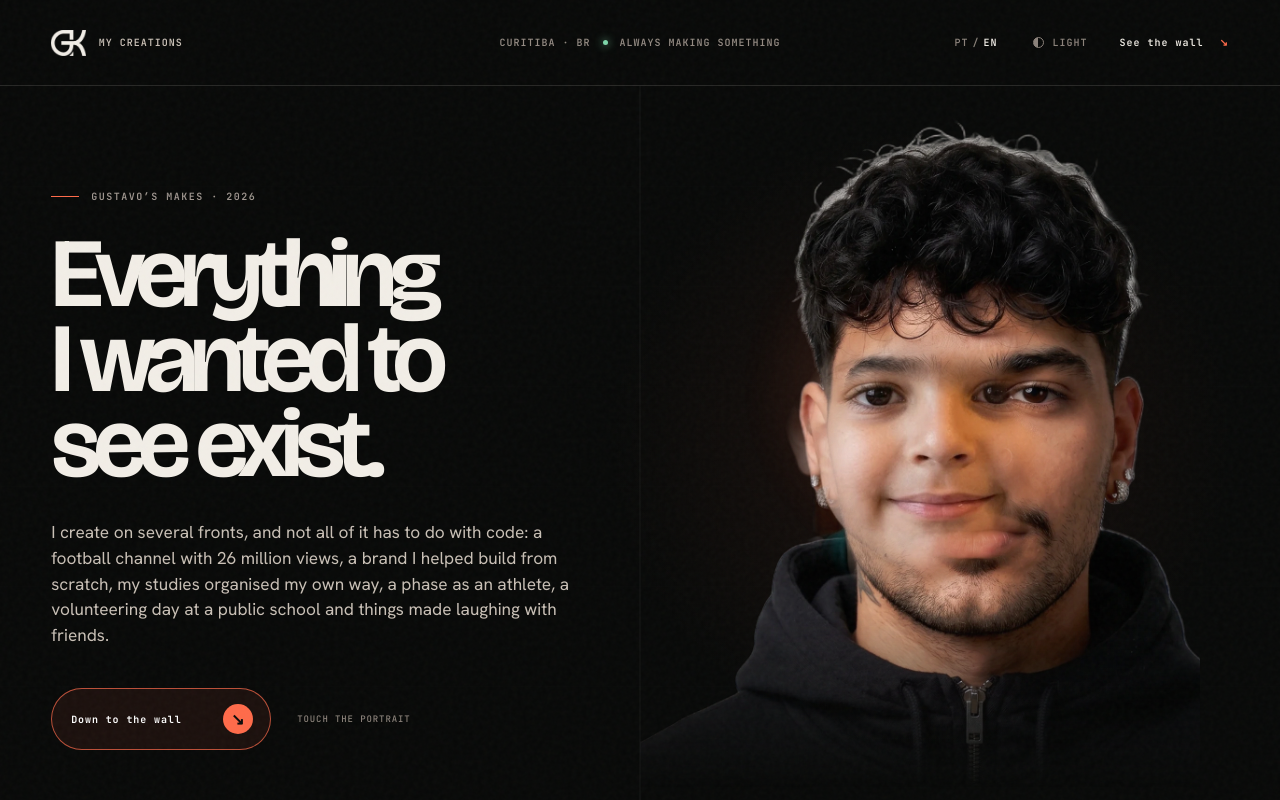
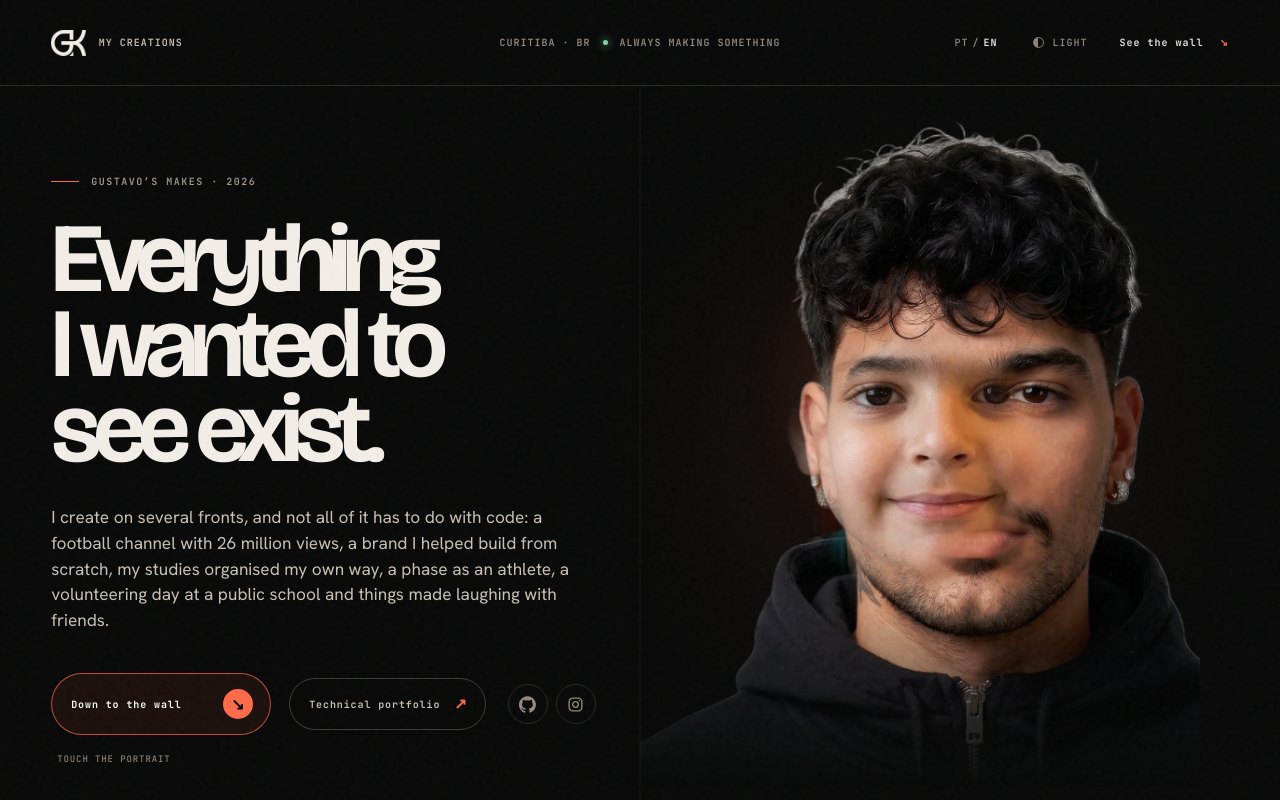
Before and after one commit to GusGgk/Minhas-Criacoes-GK, a Next.js app: page / in a window 1280 px wide. Shown: the top 800 px of the page. Built offline with nearby package versions, Linux system fonts and the light colour scheme; no server answers; the database is empty.

Commit message:
feat: portfolio tecnico, github e instagram no hero, links num lugar so

```diff
--- a/app/globals.css
+++ b/app/globals.css
@@ -290,7 +290,7 @@ button:focus-visible, a:focus-visible { outline: 2px solid var(--accent); outlin
   color: var(--warm);
   font: 400 clamp(17px, 1.35vw, 22px)/1.48 var(--body);
 }
-.hero__cta-row { display: flex; align-items: center; gap: 26px; margin-top: 40px; }
+.hero__cta-row { display: flex; flex-wrap: wrap; align-items: center; gap: 14px 18px; margin-top: 40px; }
 .primary-cta {
   min-width: 220px;
   display: inline-flex;
@@ -317,7 +317,40 @@ button:focus-visible, a:focus-visible { outline: 2px solid var(--accent); outlin
   font: 700 16px var(--body);
 }
 .primary-cta:hover { color: var(--on-accent); background: var(--accent); transform: translateY(-2px); }
-.hero__hint { color: var(--text-faint); font: 500 9px var(--mono); letter-spacing: .1em; text-transform: uppercase; }
+
+/* The way out to the technical side: same pill, quieter — hairline and ink
+   instead of the accent, so the wall stays the first thing to press. */
+.secondary-cta {
+  display: inline-flex;
+  align-items: center;
+  gap: 14px;
+  padding: 15px 17px 15px 19px;
+  border: 1px solid var(--line-strong);
+  border-radius: 999px;
+  color: var(--warm);
+  font: 650 10px var(--mono);
+  letter-spacing: .09em;
+  transition: color 250ms ease, border-color 250ms ease, transform 250ms ease;
+}
+.secondary-cta i { font: 700 15px var(--body); color: var(--accent-ink); transition: transform 250ms ease; }
+.secondary-cta:hover { color: var(--fg); border-color: var(--line-max); transform: translateY(-2px); }
+.secondary-cta:hover i { transform: translate(2px, -2px); }
+
+/* Two small rounds, as quiet as the hairlines; they light up on hover only. */
+.hero__social { display: inline-flex; align-items: center; gap: 8px; margin-left: 4px; }
+.hero__social a {
+  display: grid;
+  place-items: center;
+  width: 40px;
+  height: 40px;
+  border: 1px solid var(--line);
+  border-radius: 50%;
+  color: var(--text-dim);
+  transition: color 250ms ease, border-color 250ms ease, background 250ms ease, transform 250ms ease;
+}
+.hero__social a:hover { color: var(--fg); border-color: var(--line-max); background: var(--wash-mid); transform: translateY(-2px); }
+
+.hero__hint { margin: 18px 0 0 6px; color: var(--text-faint); font: 500 9px var(--mono); letter-spacing: .1em; text-transform: uppercase; }
 .hero__visual { position: relative; min-width: 0; display: flex; align-items: flex-end; justify-content: center; }
 
 /* The hero portrait: two cut-outs on one canvas, the kid on top behind a
@@ -1060,9 +1093,10 @@ a.chapter-entry:hover .chapter-entry__arrow { transform: translate(4px, -4px); }
   .hero::before, .hero::after { inset-block-start: 72px; }
   .hero h1 { font-size: clamp(52px, 16vw, 72px); line-height: .91; }
   .hero__lead { margin-top: 25px; font-size: 17px; }
-  .hero__cta-row { align-items: flex-start; flex-direction: column; gap: 14px; margin-top: 30px; }
-  .primary-cta { width: 100%; }
-  .hero__hint { margin-left: 18px; }
+  .hero__cta-row { gap: 12px; margin-top: 30px; }
+  .primary-cta, .secondary-cta { width: 100%; justify-content: space-between; }
+  .hero__social { width: 100%; margin-left: 0; }
+  .hero__hint { margin-left: 2px; }
   .hero__visual { min-height: 0; margin-top: 10px; }
   .portrait { width: min(100%, 440px); }
   .first-reveal { min-height: 66vh; padding: 90px 20px; }
--- a/components/site/Footer.tsx
+++ b/components/site/Footer.tsx
@@ -1,6 +1,7 @@
 'use client';
 
 import { useEffect, useRef, useState } from 'react';
+import { LINKS } from '@/lib/links';
 import type { Locale } from '@/lib/content/types';
 
 const glyphs = 'GK+*01/<>#';
@@ -39,9 +40,9 @@ export function Footer({ locale }: { locale: Locale }) {
     <footer ref={ref} className="footer">
       <div className="footer__top">
         <p>GUSTAVO GIACOIA KUMAGAI · 2026</p>
-        <a href="https://gustavo-giacoia.vercel.app/" target="_blank" rel="noreferrer">{locale === 'pt' ? 'MEU LADO TÉCNICO ↗' : 'MY TECHNICAL SIDE ↗'}</a>
+        <a href={LINKS.portfolio} target="_blank" rel="noreferrer">{locale === 'pt' ? 'MEU LADO TÉCNICO ↗' : 'MY TECHNICAL SIDE ↗'}</a>
       </div>
-      <a className="footer__cta" href="mailto:contato@gusgk.com.br" aria-label={finalText}>
+      <a className="footer__cta" href={LINKS.email} aria-label={finalText}>
         <span aria-hidden="true">{scrambled}</span>
         <i aria-hidden="true">↗</i>
       </a>
--- a/components/site/Hero.tsx
+++ b/components/site/Hero.tsx
@@ -1,5 +1,25 @@
 import { PortraitReveal } from '@/components/motion/PortraitReveal';
+import { LINKS } from '@/lib/links';
 import type { Locale, SiteContent } from '@/lib/content/types';
+
+/* Inline so they take currentColor and follow the theme; no icon font, no request. */
+function GitHubMark() {
+  return (
+    <svg viewBox="0 0 24 24" width="17" height="17" aria-hidden="true" focusable="false">
+      <path fill="currentColor" d="M12 .3a12 12 0 0 0-3.8 23.4c.6.1.8-.3.8-.6v-2c-3.3.7-4-1.6-4-1.6-.6-1.4-1.4-1.8-1.4-1.8-1.1-.7.1-.7.1-.7 1.2.1 1.8 1.2 1.8 1.2 1.1 1.9 2.8 1.3 3.5 1 .1-.8.4-1.3.8-1.6-2.7-.3-5.5-1.3-5.5-5.9 0-1.3.5-2.4 1.2-3.2-.1-.3-.5-1.5.1-3.2 0 0 1-.3 3.3 1.2a11.5 11.5 0 0 1 6 0c2.3-1.5 3.3-1.2 3.3-1.2.7 1.7.2 2.9.1 3.2.8.8 1.2 1.9 1.2 3.2 0 4.6-2.8 5.6-5.5 5.9.4.4.8 1.1.8 2.2v3.3c0 .3.2.7.8.6A12 12 0 0 0 12 .3" />
+    </svg>
+  );
+}
+
+function InstagramMark() {
+  return (
+    <svg viewBox="0 0 24 24" width="17" height="17" aria-hidden="true" focusable="false" fill="none" stroke="currentColor" strokeWidth="1.9" strokeLinecap="round">
+      <rect x="3" y="3" width="18" height="18" rx="5.2" />
+      <circle cx="12" cy="12" r="4" />
+      <circle cx="17.3" cy="6.7" r="1" fill="currentColor" stroke="none" />
+    </svg>
+  );
+}
 
 export function Hero({ locale, onToggleLocale, theme, onToggleTheme, content }: {
   locale: Locale;
@@ -59,11 +79,23 @@ export function Hero({ locale, onToggleLocale, theme, onToggleTheme, content }:
               <span>{locale === 'pt' ? 'Descer pra parede' : 'Down to the wall'}</span>
               <i aria-hidden="true">↘</i>
             </a>
-            <span className="hero__hint">
-              <span className="hero__hint--hover">{locale === 'pt' ? 'Passe o mouse no retrato' : 'Hover the portrait'}</span>
-              <span className="hero__hint--touch">{locale === 'pt' ? 'Toque no retrato' : 'Touch the portrait'}</span>
+            <a className="secondary-cta" href={LINKS.portfolio} target="_blank" rel="noreferrer">
+              <span>{locale === 'pt' ? 'Portfólio técnico' : 'Technical portfolio'}</span>
+              <i aria-hidden="true">↗</i>
+            </a>
+            <span className="hero__social">
+              <a href={LINKS.github} target="_blank" rel="noreferrer" aria-label="GitHub — GusGgk" title="GitHub">
+                <GitHubMark />
+              </a>
+              <a href={LINKS.instagram} target="_blank" rel="noreferrer" aria-label="Instagram — @_gustavo.gk" title="Instagram">
+                <InstagramMark />
+              </a>
             </span>
           </div>
+          <p className="hero__hint">
+            <span className="hero__hint--hover">{locale === 'pt' ? 'Passe o mouse no retrato' : 'Hover the portrait'}</span>
+            <span className="hero__hint--touch">{locale === 'pt' ? 'Toque no retrato' : 'Touch the portrait'}</span>
+          </p>
         </div>
 
         <div className="hero__visual">
--- /dev/null
+++ b/lib/links.ts
@@ -0,0 +1,7 @@
+/** Where the site points outward. One place, so the hero and the footer never disagree. */
+export const LINKS = {
+  portfolio: 'https://gusgk.com.br',
+  github: 'https://github.com/GusGgk',
+  instagram: 'https://instagram.com/_gustavo.gk',
+  email: 'mailto:contato@gusgk.com.br',
+} as const;
```
Also changed, not shown: .claude/launch.json (added).
